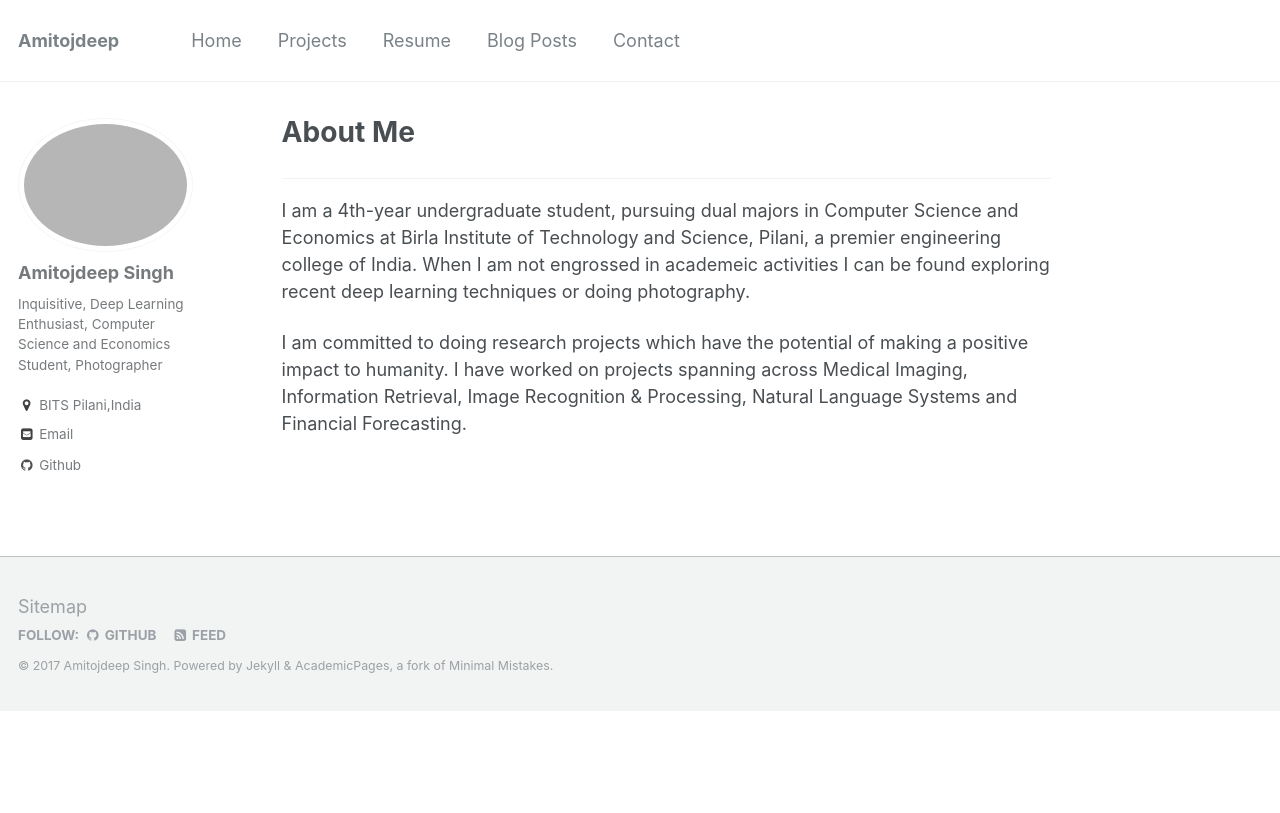
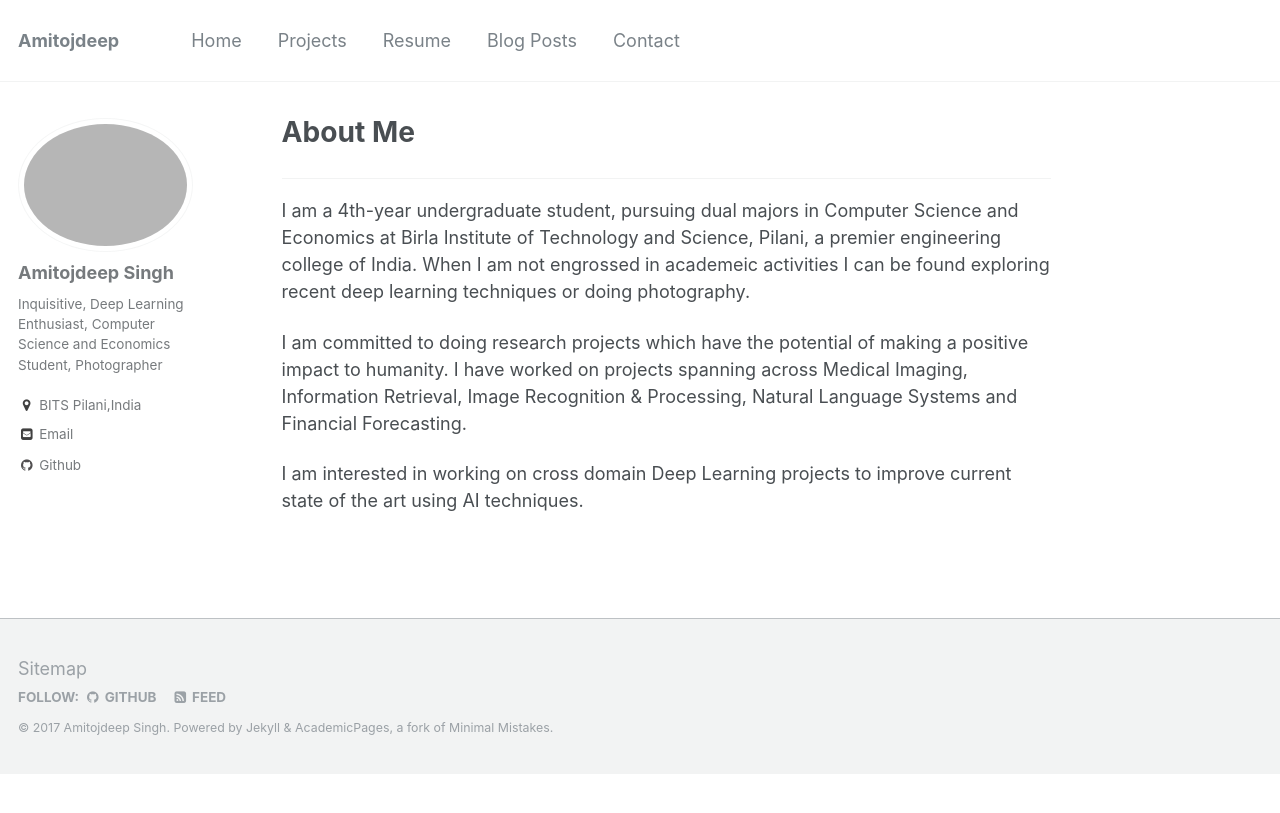
Before and after one commit to amitojdeep/amitojdeep.github.io, a Jekyll site: the page built from _pages/about.md, in a window 1280 px wide. Shown: the top 813 px of the page. Built offline with Jekyll 4.4.1, drawn with Linux system fonts in a browser that asks for light colours.

Commit message:
Update about.md

```diff
--- a/_pages/about.md
+++ b/_pages/about.md
@@ -9,3 +9,5 @@ redirect_from:
 I am a 4th-year undergraduate student, pursuing dual majors in Computer Science and Economics at Birla Institute of Technology and Science, Pilani, a premier engineering college of India. When I am not engrossed in academeic activities I can be found exploring recent deep learning techniques or doing photography.
 
 I am committed to doing research projects which have the potential of making a positive impact to humanity. I have worked on projects spanning across Medical Imaging, Information Retrieval, Image Recognition & Processing, Natural Language Systems and Financial Forecasting.
+
+I am interested in working on cross domain Deep Learning projects to improve current state of the art using AI techniques.
```
